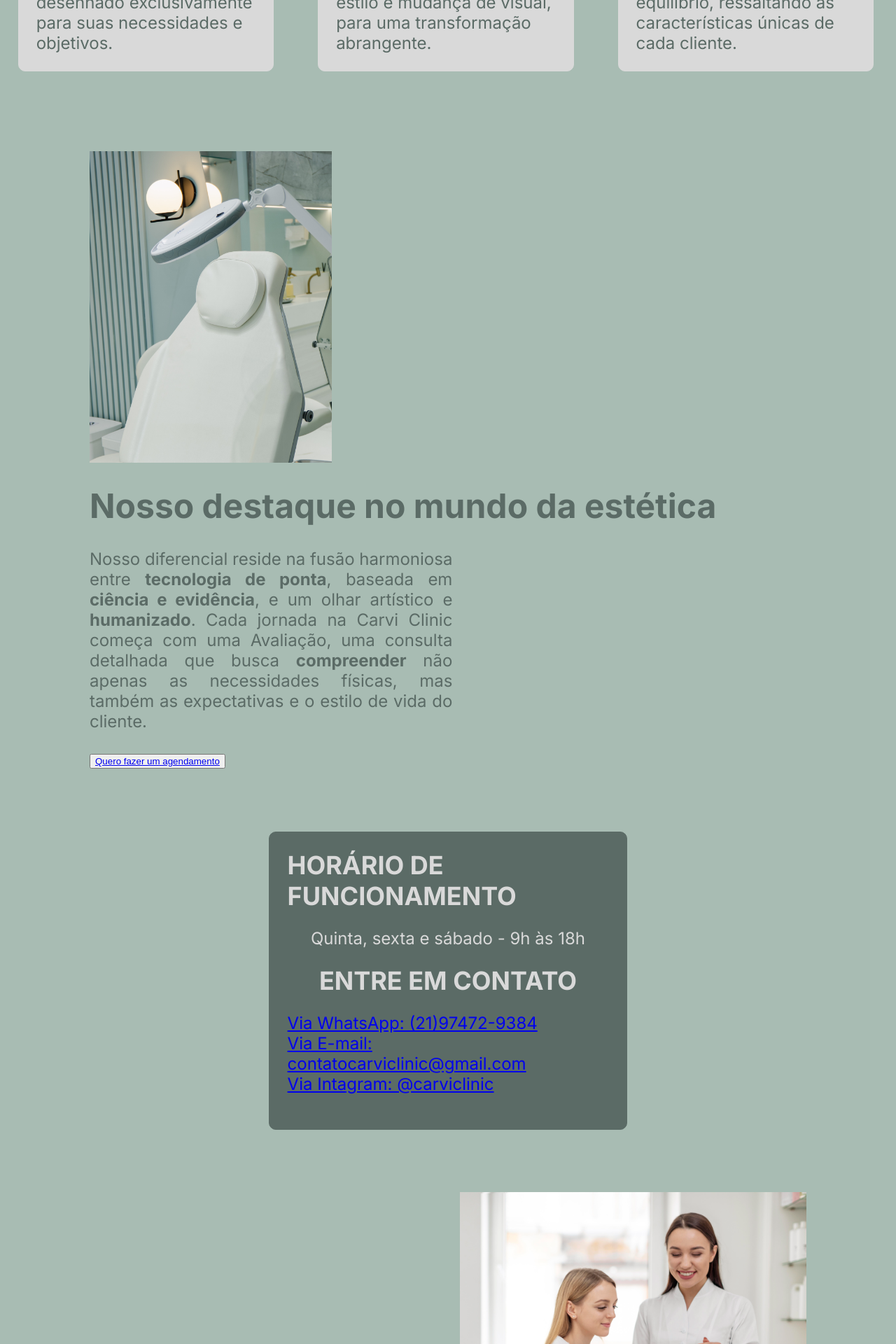
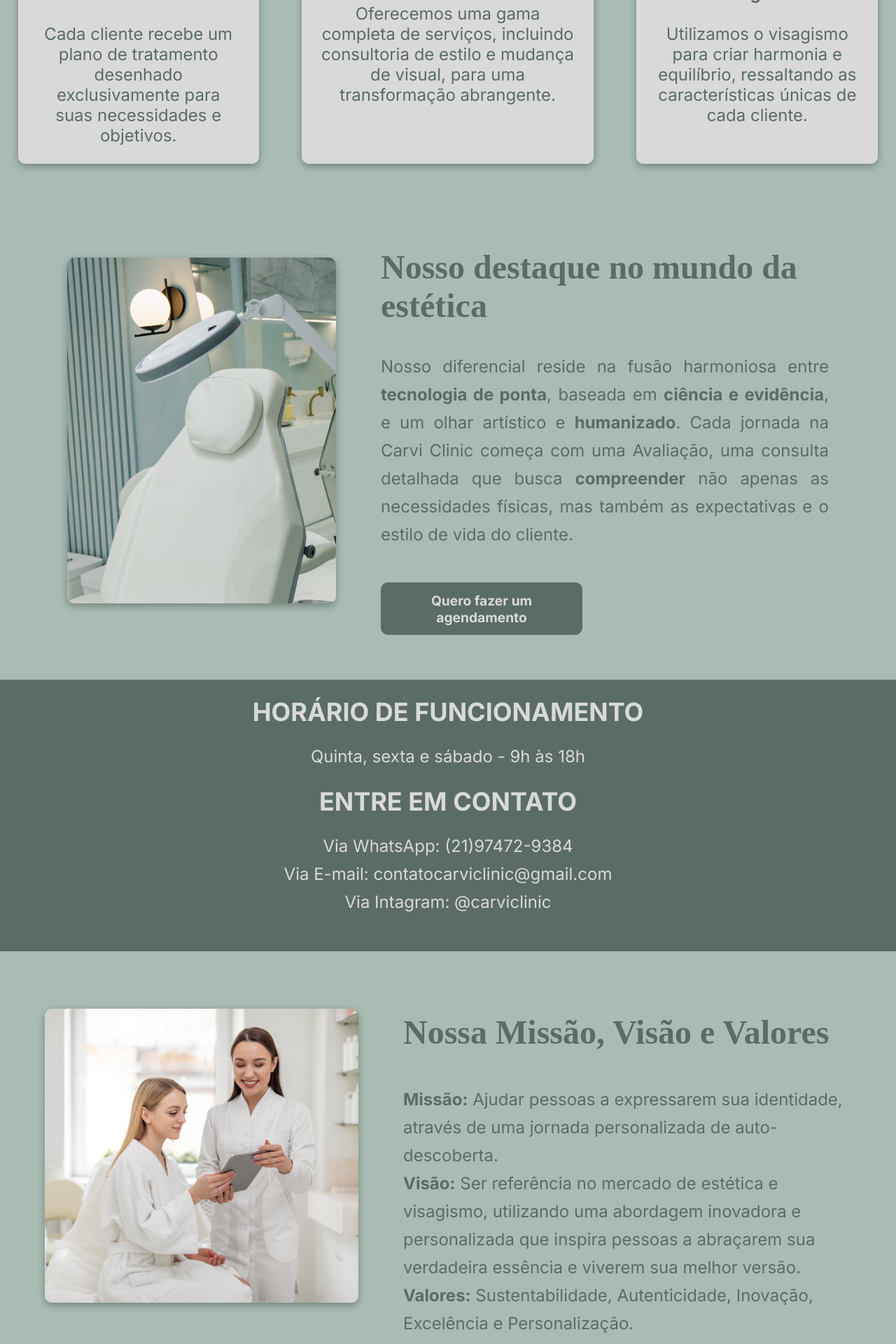
Before and after one commit to velloso-jv/Paginainicial, a PHP site: page /sobrenos.php in a window 1280 px wide. Shown: the part 1160-3080 px from the top of the page at 70% size. Run offline with PHP 8.4, Linux system fonts and the light colour scheme.

Commit message:
Update sobrenos.css

```diff
--- a/sobrenos.css
+++ b/sobrenos.css
@@ -30,13 +35,23 @@ body {
     color: #5b6b66;
 }
 
+#titulo-um {
+    font-family: Brandis;
+    color: #5b6b66;
+    font-size: 3rem;
+    margin-bottom: 1rem;
+
+}
+
 .sobre-nos img{
-    width: 45%;
+    width: 45dvw;
     height: auto;
-    margin-left: 7%;
-    margin-bottom: 7%;
-    margin-top: 1%;
-    margin-right: 4%;
+}
+
+.titulo-texto {
+    display: flex;
+    flex-direction: column;
+    width: 50dvw;
 }
 .sobre-nos-dois {
     font-family: Inter;
@@ -44,21 +59,56 @@ body {
     display: flex;
     flex-direction: row;
     align-items: center;
-    gap: 10%;
-    margin-left: 10%;
-    margin-bottom: 7%;
-    flex-wrap: wrap;
+    justify-content: center;
+    margin: 0 auto;
+    gap: 5%;
+    margin-bottom: 5%;
     font-family: Inter;
     font-size: 1.5rem;
-    box-sizing: border-box;
+
 }
+
+#titulo-dois {
+    font-family: Brandis;
+    color: #5b6b66;
+    font-size: 3rem;
+    margin-bottom: 1rem;
+}
+
 .sobre-nos-dois p{
     text-align: justify;
-    width: 45%;
+    margin-bottom: 3rem;
+    line-height: 5dvh;
 }
 .sobre-nos-dois img{
-    width: 30%;
+    width: 30dvw;
     height: auto;
+    border-radius: 10px;
+    box-shadow: 0 4px 11px rgba(0, 0, 0, 0.3);
+}
+
+#botao {
+    width: 45%;
+    background-color: #5b6b66;
+    color:#d9d9d9;
+    border: 1px solid #5b6b66;
+    border-radius: 10px;
+    padding: 2%;
+    transition: 0.3s;
+}
+
+#botao a {
+    text-decoration: none;
+    color:#d9d9d9;
+    font-family: Inter;
+    font-size: 1.2rem;
+    font-weight: bold;
+}
+
+#botao:hover {
+    background-color: #6b7a75;
+    border: 1px solid #6b7a75;
+
 }
 
 /* Missão, Visão e Valores */
@@ -67,29 +117,29 @@ body {
     color: #5b6b66;
     box-sizing: border-box;
     display: flex;
-    flex-direction: row-reverse;
+    flex-direction: row;
     align-items: center;
-    flex-wrap: wrap;
     font-size: 1.5rem;
-    gap: 10%;
-    margin-right: 10%;
-    margin-bottom: 7%;
+    gap: 5%;
+    line-height: 5dvh;
+    justify-content: center;
+    margin: 0 auto;
 }
 .titulo-missao-visao-valores {
     font-family: Brandis;
     color: #5b6b66;
     font-size: 3rem;
-    margin-left: 54%;
-    position: absolute;
 }
 .missao-visao-valores p{
-    width: 40%;
     text-align: left;
-    margin-bottom: -2%;
+    margin-bottom: 5%;
 }
 .missao-visao-valores img{
-    width: 43%;
+    width: 35dvw;
     height: auto;
+    margin-bottom: 5%;
+    border-radius: 10px;
+    box-shadow: 0 4px 11px rgba(0, 0, 0, 0.3);
 }
 
 /* Diferencial da Carvi Clinic */
@@ -105,20 +159,21 @@ body {
     box-sizing: border-box;
     display: flex;
     flex-direction: row;
-    align-items: center;
-    flex-wrap: wrap;
+    align-items: left;
+    gap: 5%;
     font-size: 1.5rem;
-    gap: 5%;
-    margin-left: 2%;
-    margin-bottom: 7%;
+    margin: 2%;
+    margin-bottom: 5%;
 }
 .diferencial p{
     background-color: #d9d9d9;
-    width: 25%;
+    align-items: center;
+    height: auto;
     border: 1px solid #d9d9d9;
     border-radius: 10px;
     padding: 2%;
-    text-align: left;
+    text-align: center;
+    box-shadow: 0 4px 11px rgba(0, 0, 0, 0.3);
 }
 
 /* Horário de funcionamento e vias de contato */
@@ -129,17 +184,31 @@ body {
     display: flex;
     flex-direction: column;
     align-items: center;
-    text-align: left;
+    text-align: center;
     box-sizing: border-box;
-    width: 40%;
-    margin-bottom: 7%;
-    margin-left: 30%;
+    width: 100%;
+    margin-bottom: 5%;
     background-color: #5b6b66;
-    border: 1px solid #5b6b66;
-    border-radius: 10px;
     padding: 2%;
+    line-height: 5dvh;
+
+}
+.horarios-contatos h2{
+    margin: 0;
+}
+.horarios-contatos a {
+    text-decoration: none;
+    font-family: Inter;
+    font-size: 1.5rem;
+    color: #d9d9d9;
+    transition: 0.3s;
+}
+
+.horarios-contatos a:hover {
+    color:#a8bcb3;
 }
 .horarios-contatos h2{
     margin: 0;
     text-align: left;
+
 }
```
Also changed, not shown: other parts of sobrenos.css (+17 -8 lines).
